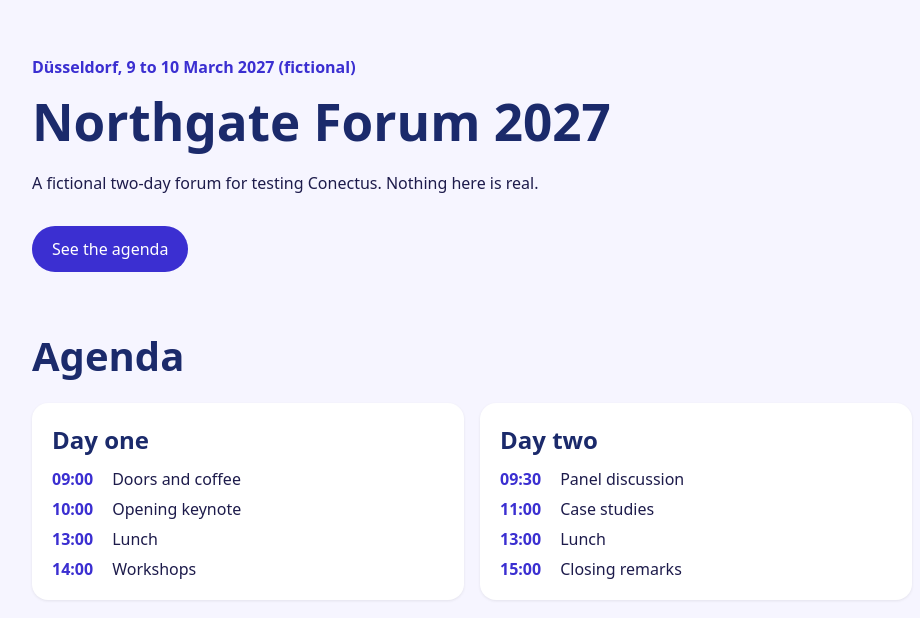
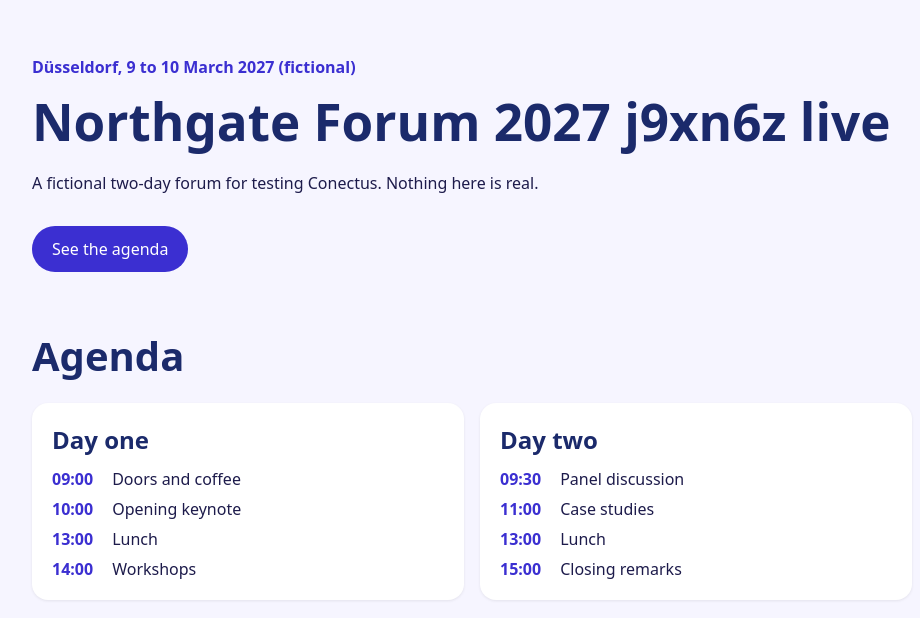
Before and after one commit to codemasterbrown7/conectus-wendy-test-site, a website built with Vite: page index.html in a window 1280 px wide. Shown: the whole page, without its empty margins (168-1088 px from the left). Built offline with nearby package versions, Linux system fonts and the light colour scheme.

Commit message:
Home page heading: Northgate Forum 2027 j9xn6z live
Changes the main heading on the home page to "Northgate Forum 2027 j9xn6z live". Nothing else changes.

Prepared and previewed with Wendy in Conectus; approved by the organiser.

```diff
--- a/index.html
+++ b/index.html
@@ -10,7 +10,7 @@
     <main>
       <section class="hero">
         <p class="eyebrow">Düsseldorf, 9 to 10 March 2027 (fictional)</p>
-        <h1>Northgate Forum 2027</h1>
+        <h1>Northgate Forum 2027 j9xn6z live</h1>
         <p>A fictional two-day forum for testing Conectus. Nothing here is real.</p>
         <a class="cta" href="#agenda">See the agenda</a>
       </section>
```
